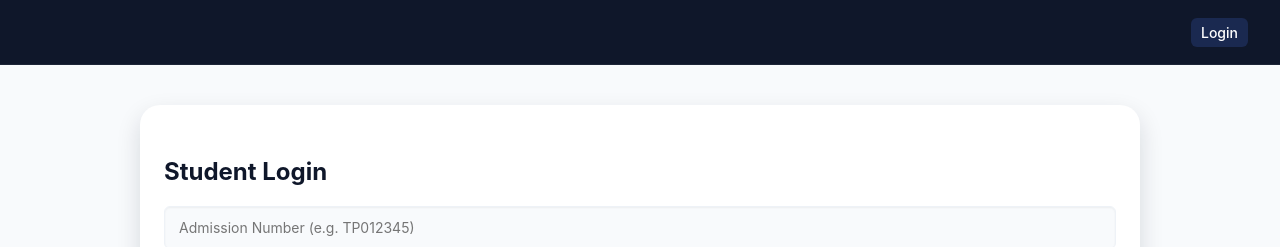
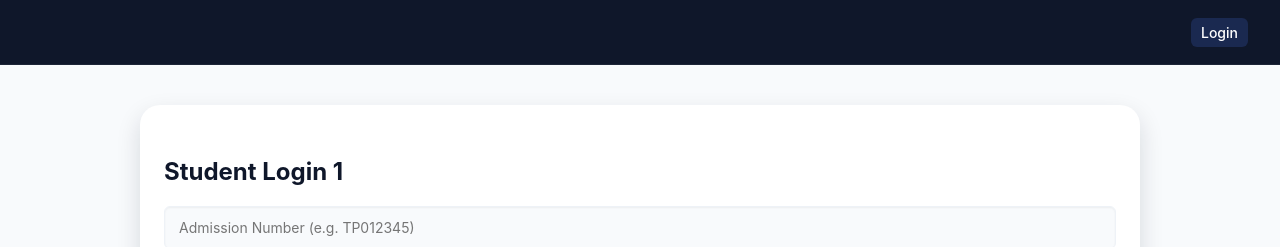
Before and after one commit to d-xiz/study-mate, a React (Vite) app: page /login in a window 1280 px wide. Shown: the top 247 px of the page. Built offline with nearby package versions, Linux system fonts and the light colour scheme; no server answers.

Commit message:
Update LoginPage.jsx
login name change

```diff
--- a/src/pages/LoginPage.jsx
+++ b/src/pages/LoginPage.jsx
@@ -41,7 +41,7 @@ const LoginPage = ({ setIsLoggedIn }) => {
   return (
     <main className="auth-page group-form">
       <form className="auth-card" onSubmit={handleLogin}>
-        <h2>Student Login</h2>
+        <h2>Student Login 1</h2>
 <div className="form-field">
         <input
           type="text"
```
